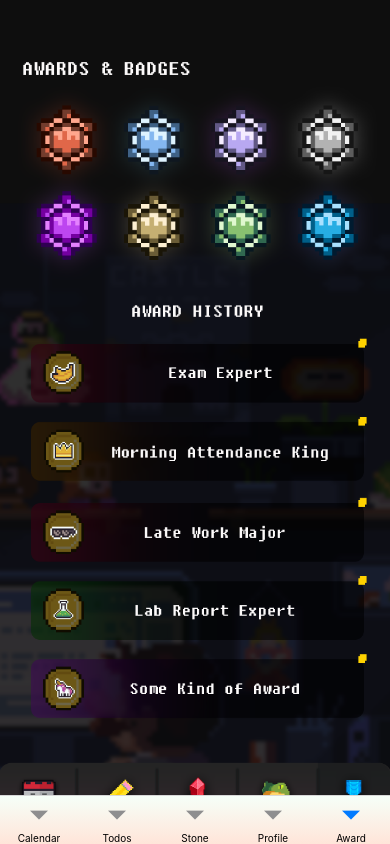
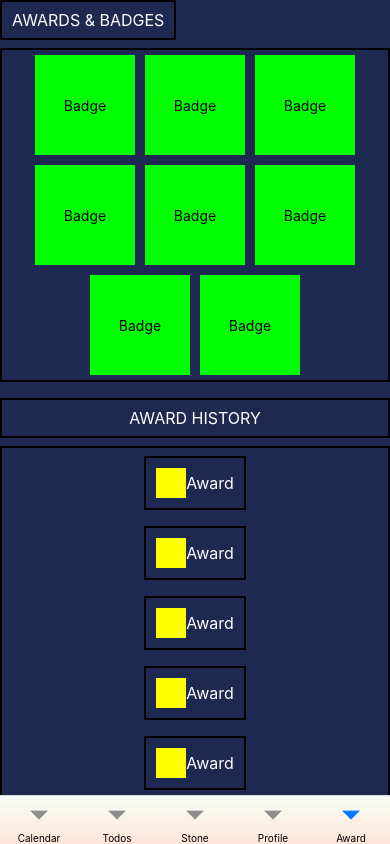
Before and after one commit to yiwoduf/EduStone, a React Native app: screen /Award in a window 390 px wide. Built offline with nearby package versions, Linux system fonts and the light colour scheme.

Commit message:
Basic Award.js HTML Outline

```diff
--- a/pages/Award.js
+++ b/pages/Award.js
@@ -1,29 +1,213 @@
 import React from "react";
-import { View, Text, StyleSheet, Image } from "react-native";
-import appStyles from "../style/appStyles";
+import { View, Text, StyleSheet, Image, Dimensions, ScrollView, SafeAreaView, StatusBar } from "react-native";
+import appStyles from "../style/appStyles.js";
 
 const Award = () => {
   return (
-    <View>
-      <Image
-        style={appStyles.ui}
-        source={require("../design/ui/UI_AwardList_iOS.png")}
-        resizeMode="contain"
-      />
-    </View>
+    // Page Wrapper > Badges Wrapper > Individual Badges
+    // In the future, import badges object from backend that contains all of the badges
+    // in one single <Badges> element. I know this is possible I've done it I just
+    // don't remember how
+    // ^ same for awards
+    // Things are only copypasted a lot to simulate populated pages
+    <SafeAreaView style={styles.safeAV}>
+      <ScrollView style={styles.scrollView}>
+        <View style={styles.titleWrapper}>
+          <Text style={styles.titleText}>AWARDS & BADGES</Text>
+        </View>
+
+        <View style={styles.badgesWrapper}>
+          <View style={styles.badge}>
+            <Text style={styles.text}>Badge</Text>
+          </View>
+          <View style={styles.badge}>
+            <Text style={styles.text}>Badge</Text>
+          </View>
+          <View style={styles.badge}>
+            <Text style={styles.text}>Badge</Text>
+          </View>
+          <View style={styles.badge}>
+            <Text style={styles.text}>Badge</Text>
+          </View>
+          <View style={styles.badge}>
+            <Text style={styles.text}>Badge</Text>
+          </View>
+          <View style={styles.badge}>
+            <Text style={styles.text}>Badge</Text>
+          </View>
+          <View style={styles.badge}>
+            <Text style={styles.text}>Badge</Text>
+          </View>
+          <View style={styles.badge}>
+            <Text style={styles.text}>Badge</Text>
+          </View>
+        </View>
+
+        <View style={styles.sectionTitleWrapper}>
+          <Text style={styles.titleText}>AWARD HISTORY</Text>
+        </View>
+
+        <View style={styles.awardSectionWrapper}>
+          <View style={styles.award}>
+            <View style={styles.awardImage}></View>
+            <View style={styles.awardTitleWrapper}>
+              <Text style={styles.titleText}>Award</Text>
+            </View>
+          </View>
+          <View style={styles.award}>
+            <View style={styles.awardImage}></View>
+            <View style={styles.awardTitleWrapper}>
+              <Text style={styles.titleText}>Award</Text>
+            </View>
+          </View>
+          <View style={styles.award}>
+            <View style={styles.awardImage}></View>
+            <View style={styles.awardTitleWrapper}>
+              <Text style={styles.titleText}>Award</Text>
+            </View>
+          </View>
+          <View style={styles.award}>
+            <View style={styles.awardImage}></View>
+            <View style={styles.awardTitleWrapper}>
+              <Text style={styles.titleText}>Award</Text>
+            </View>
+          </View>
+          <View style={styles.award}>
+            <View style={styles.awardImage}></View>
+            <View style={styles.awardTitleWrapper}>
+              <Text style={styles.titleText}>Award</Text>
+            </View>
+          </View>
+          <View style={styles.award}>
+            <View style={styles.awardImage}></View>
+            <View style={styles.awardTitleWrapper}>
+              <Text style={styles.titleText}>Award</Text>
+            </View>
+          </View>
+          <View style={styles.award}>
+            <View style={styles.awardImage}></View>
+            <View style={styles.awardTitleWrapper}>
+              <Text style={styles.titleText}>Award</Text>
+            </View>
+          </View>
+          <View style={styles.award}>
+            <View style={styles.awardImage}></View>
+            <View style={styles.awardTitleWrapper}>
+              <Text style={styles.titleText}>Award</Text>
+            </View>
+          </View>
+          <View style={styles.award}>
+            <View style={styles.awardImage}></View>
+            <View style={styles.awardTitleWrapper}>
+              <Text style={styles.titleText}>Award</Text>
+            </View>
+          </View>
+          <View style={styles.award}>
+            <View style={styles.awardImage}></View>
+            <View style={styles.awardTitleWrapper}>
+              <Text style={styles.titleText}>Award</Text>
+            </View>
+          </View>
+          <View style={styles.award}>
+            <View style={styles.awardImage}></View>
+            <View style={styles.awardTitleWrapper}>
+              <Text style={styles.titleText}>Award</Text>
+            </View>
+          </View>
+          <View style={styles.award}>
+            <View style={styles.awardImage}></View>
+            <View style={styles.awardTitleWrapper}>
+              <Text style={styles.titleText}>Award</Text>
+            </View>
+          </View>
+        </View>
+      </ScrollView>
+    </SafeAreaView>
   );
 };
 
 export default Award;
 
 const styles = StyleSheet.create({
-  wrapper: {
+  safeAV: {
+    flex: 1,
+    alignItems: "center",
+    justifyContent: "center",
+    paddingTop: StatusBar.currentHeight,
+    backgroundColor: "#1d2951"
+  },
+  scrollView: {
+
+  },
+  titleWrapper: {
+    flexDirection: "row",
+    alignItems: "center",
+    justifyContent: "flex-start",
+    alignSelf: "flex-start",
+    borderColor: "#000",
+    borderWidth: 2,
+    padding: 10,
+    marginBottom: 8
+  },
+  titleText: {
+    color: "#fff",
+    fontSize: 16,
+    lineHeight: 16
+  },
+  badgesWrapper: {
+    flexDirection: "row",
+    flexWrap: "wrap",
+    alignItems: "center",
+    justifyContent: "center",
+    borderColor: "#000",
+    borderWidth: 2,
+    marginBottom: 16
+  },
+  badge: {
+    justifyContent: "center",
+    alignItems: "center",
+    padding: 10,
+    margin: 5,
+    minHeight: 100,
+    minWidth: 100,
+    backgroundColor: "#00ff00"
+  },
+  sectionTitleWrapper: {
+    flexDirection: "row",
+    alignItems: "center",
+    justifyContent: "center",
+    borderColor: "#000",
+    borderWidth: 2,
+    padding: 10,
+    marginBottom: 8
+  },
+  awardSectionWrapper: {
+    flexDirection: "column",
+    alignItems: "center",
+    borderColor: "#000",
+    borderWidth: 2,
+  },
+  award: {
+    flexDirection: "row",
+    alignItems: "center",
+    justifyContent: "flex-start",
+    borderColor: "#000",
+    borderWidth: 2,
+    marginHorizontal: 20,
+    marginVertical: 8,
+    padding: 10
+  },
+  awardImage: {
+    minWidth: 30,
+    minHeight: 30,
+    backgroundColor: "#ffff00"
+  },
+  awardTitleWrapper: {
     flex: 1,
     justifyContent: "center",
-    alignItems: "center",
-    backgroundColor: "#1d2951",
+    alignItems: "center"
   },
   text: {
-    color: "#fff",
+    color: "#000"
   },
 });
```
